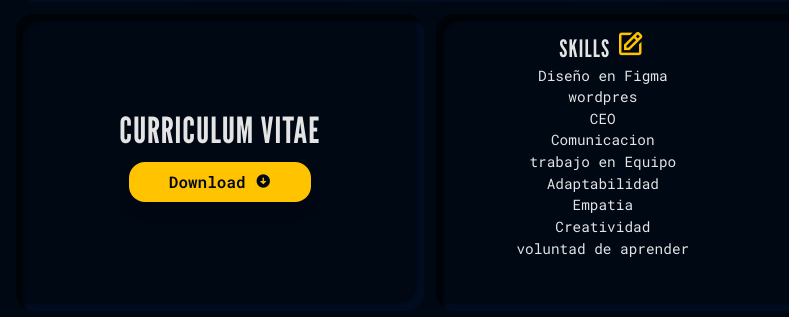
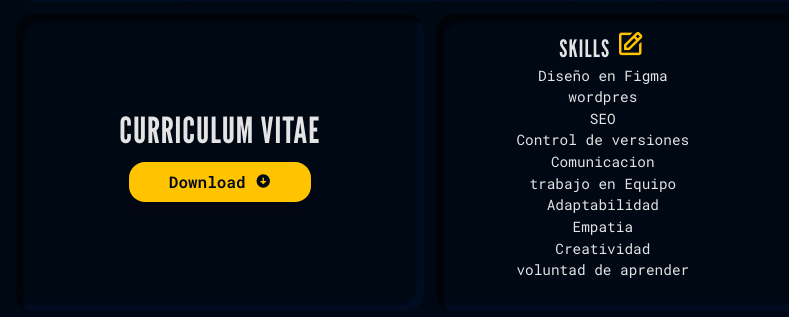
Before and after one commit to johnb03/portafolio-John-Berroa, an Astro site: page / in a window 1280 px wide. Shown: the part 473-790 px from the top of the page, 0-789 px from the left. Built offline with nearby package versions, Linux system fonts and the light colour scheme; Astro itself is replaced by a stand-in of ours.

Commit message:
greando detalles

```diff
--- a/src/pages/index.astro
+++ b/src/pages/index.astro
@@ -183,13 +183,14 @@ box-shadow: inset 7px 7px 3px #000308,
 					   ">
 						<li>Diseño en Figma</li>
 						<li>wordpres</li>
-						<li>CEO</li>
+						<li>SEO</li>
+						<li>Control de versiones</li>
 						<li>Comunicacion</li>
 						<li>trabajo en Equipo </li>
 						<li>Adaptabilidad</li>
 						<li>Empatia </li>
 						<li>Creatividad </li>
-						<li> voluntad de aprender </li>
+						<li>voluntad de aprender </li>
 					</ul>
 			</div>
 
```
